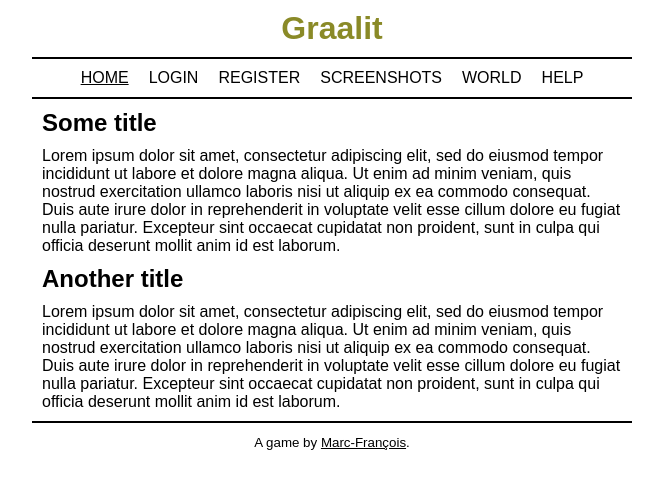
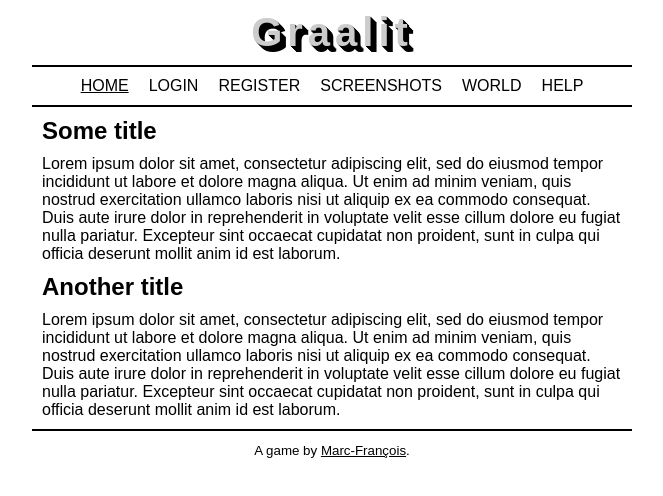
Before and after one commit to mfcochauxlaberge/graalit-client, a React app: page / in a window 1280 px wide. Shown: the top 496 px of the page, without its empty margins (308-971 px from the left). Built offline with nearby package versions, Linux system fonts and the light colour scheme.

Commit message:
Change title's style

```diff
--- a/src/styles/main.css
+++ b/src/styles/main.css
@@ -52,7 +52,7 @@ table {
 
 /* Fonts */
 
-@import url('https://fonts.googleapis.com/css?family=Amatic+SC|PT+Sans');
+@import url('https://fonts.googleapis.com/css?family=Metamorphous|PT+Sans');
 
 /* Defaults */
 
@@ -118,8 +118,12 @@ td {
 
 #header h1 {
   padding: 10px 0;
-  color: rgb(138, 138, 39);
-  font-family: 'Amatic SC', sans-serif;
+  color: #ccc;
+  letter-spacing: 5px;
+  font-family: 'Metamorphous', sans-serif;
+  font-size: 40px;
+  text-shadow: 1px 1px 0 #000, 2px 2px 0 #000, 3px 3px 0 #000, 4px 4px 0 #000,
+    5px 5px 0 #000, 6px 6px 0 #000;
 }
 
 #header #info-left,
```
